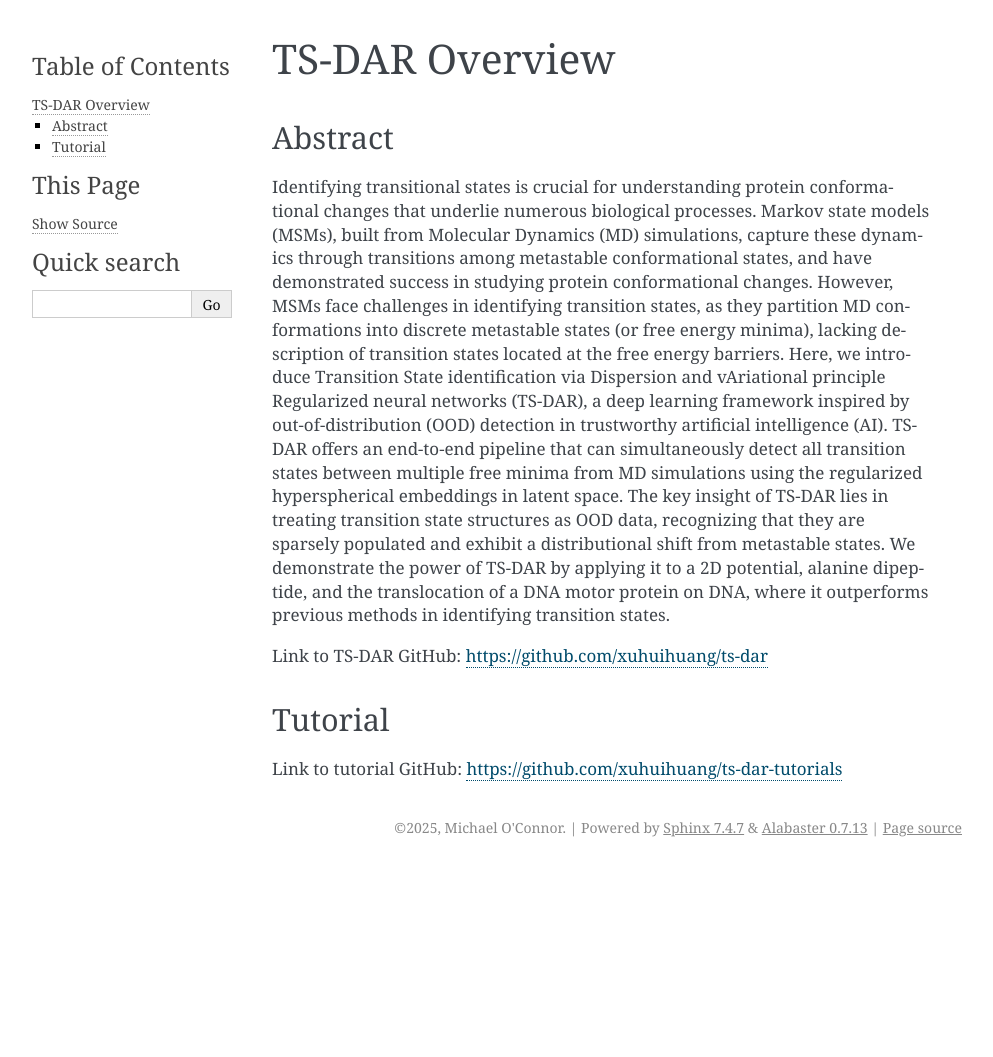
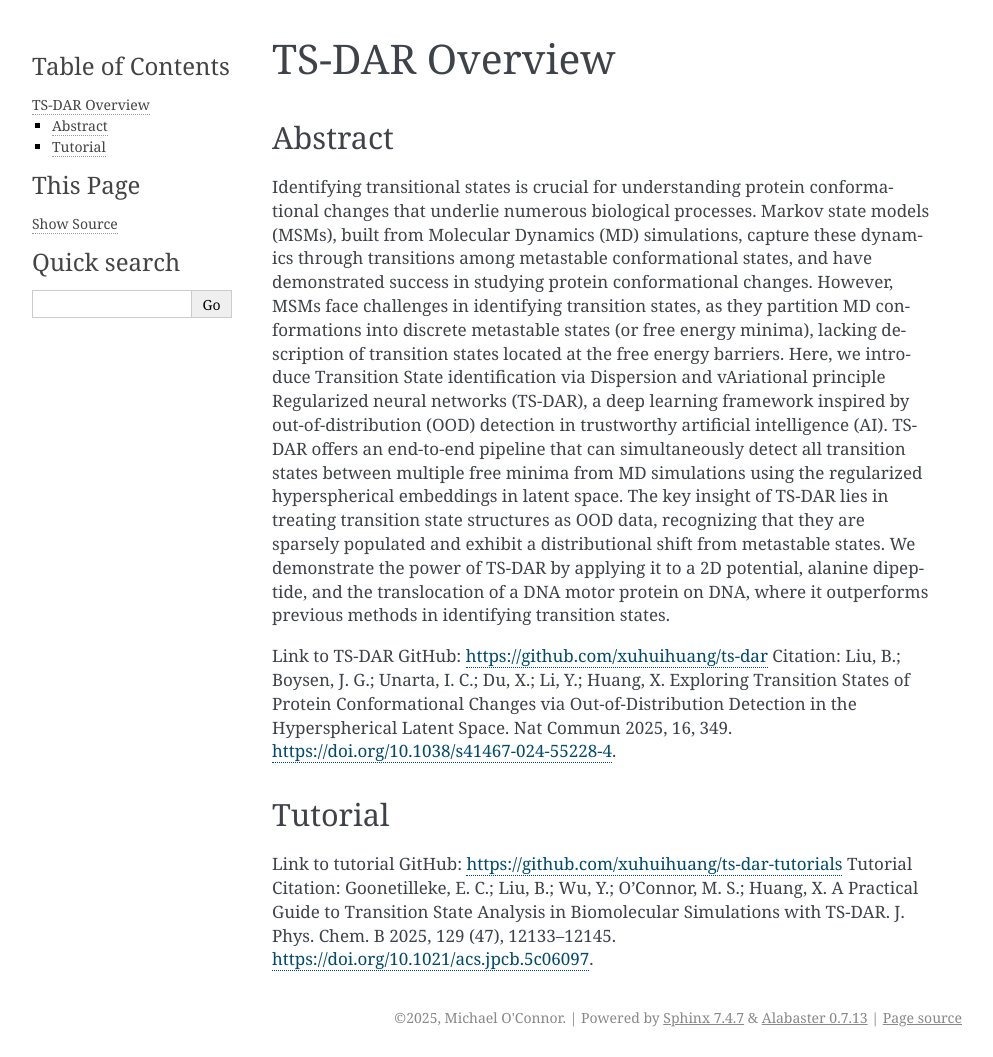
Before and after one commit to xuhuihuang/ts-dar-gallery, a Sphinx documentation site: the page built from docs/source/overview.rst, in a window 1280 px wide. Shown: the whole page, without its empty margins (148-1141 px from the left). Built offline with Sphinx 7.4.7, drawn with Linux system fonts in a browser that asks for light colours; before the commit the page ends 900 px from its top, so only the background shows below that.

Commit message:
Update overview.rst
Add citations to overview

```diff
--- a/docs/source/overview.rst
+++ b/docs/source/overview.rst
@@ -6,8 +6,11 @@ Abstract
 Identifying transitional states is crucial for understanding protein conformational changes that underlie numerous biological processes. Markov state models (MSMs), built from Molecular Dynamics (MD) simulations, capture these dynamics through transitions among metastable conformational states, and have demonstrated success in studying protein conformational changes. However, MSMs face challenges in identifying transition states, as they partition MD conformations into discrete metastable states (or free energy minima), lacking description of transition states located at the free energy barriers. Here, we introduce Transition State identification via Dispersion and vAriational principle Regularized neural networks (TS-DAR), a deep learning framework inspired by out-of-distribution (OOD) detection in trustworthy artificial intelligence (AI). TS-DAR offers an end-to-end pipeline that can simultaneously detect all transition states between multiple free minima from MD simulations using the regularized hyperspherical embeddings in latent space. The key insight of TS-DAR lies in treating transition state structures as OOD data, recognizing that they are sparsely populated and exhibit a distributional shift from metastable states. We demonstrate the power of TS-DAR by applying it to a 2D potential, alanine dipeptide, and the translocation of a DNA motor protein on DNA, where it outperforms previous methods in identifying transition states.
 
 Link to TS-DAR GitHub: https://github.com/xuhuihuang/ts-dar
+Citation: Liu, B.; Boysen, J. G.; Unarta, I. C.; Du, X.; Li, Y.; Huang, X. Exploring Transition States of Protein Conformational Changes via Out-of-Distribution Detection in the Hyperspherical Latent Space. Nat Commun 2025, 16, 349. https://doi.org/10.1038/s41467-024-55228-4.
+
 
 Tutorial
 --------
 
 Link to tutorial GitHub: https://github.com/xuhuihuang/ts-dar-tutorials
+Tutorial Citation: Goonetilleke, E. C.; Liu, B.; Wu, Y.; O’Connor, M. S.; Huang, X. A Practical Guide to Transition State Analysis in Biomolecular Simulations with TS-DAR. J. Phys. Chem. B 2025, 129 (47), 12133–12145. https://doi.org/10.1021/acs.jpcb.5c06097.
```
